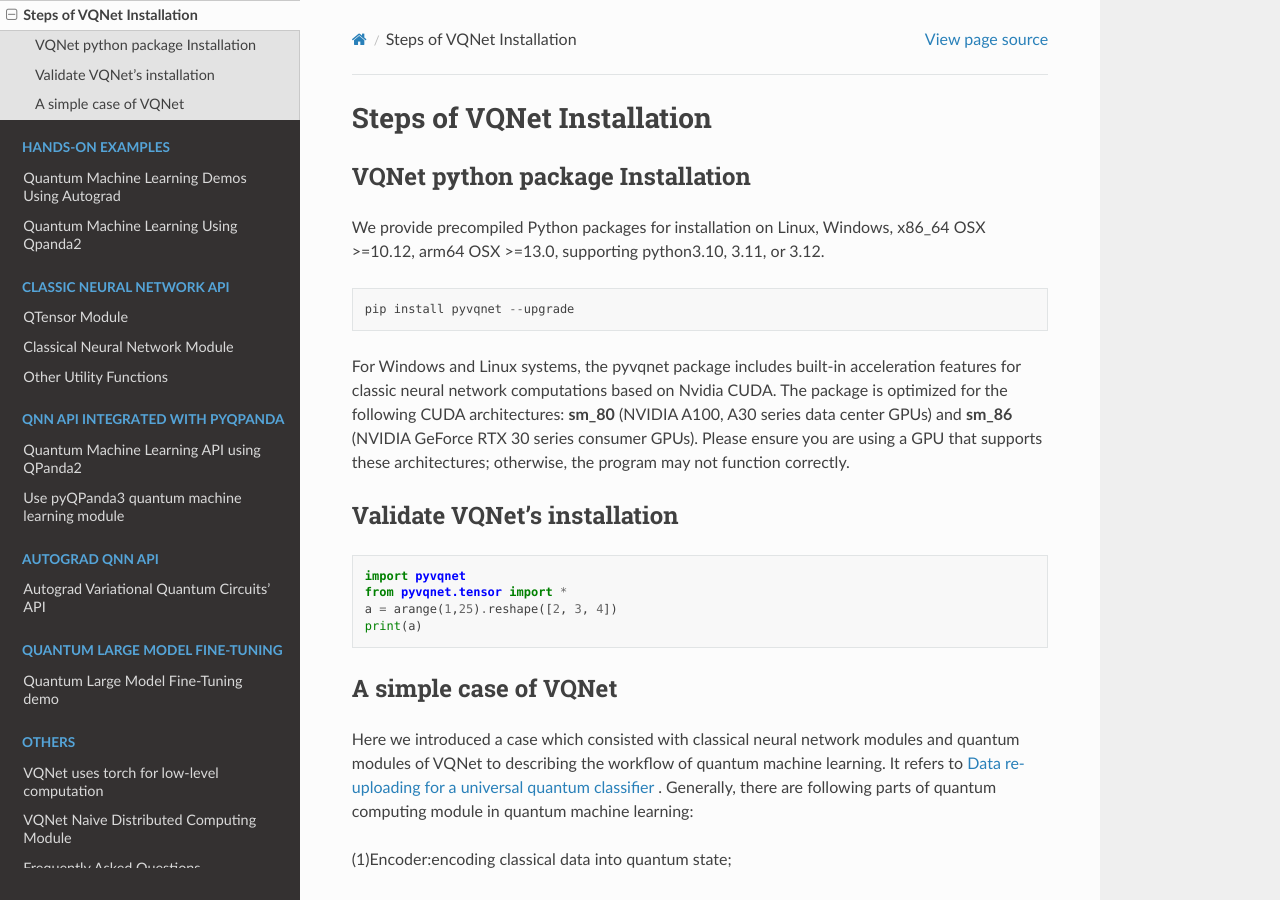
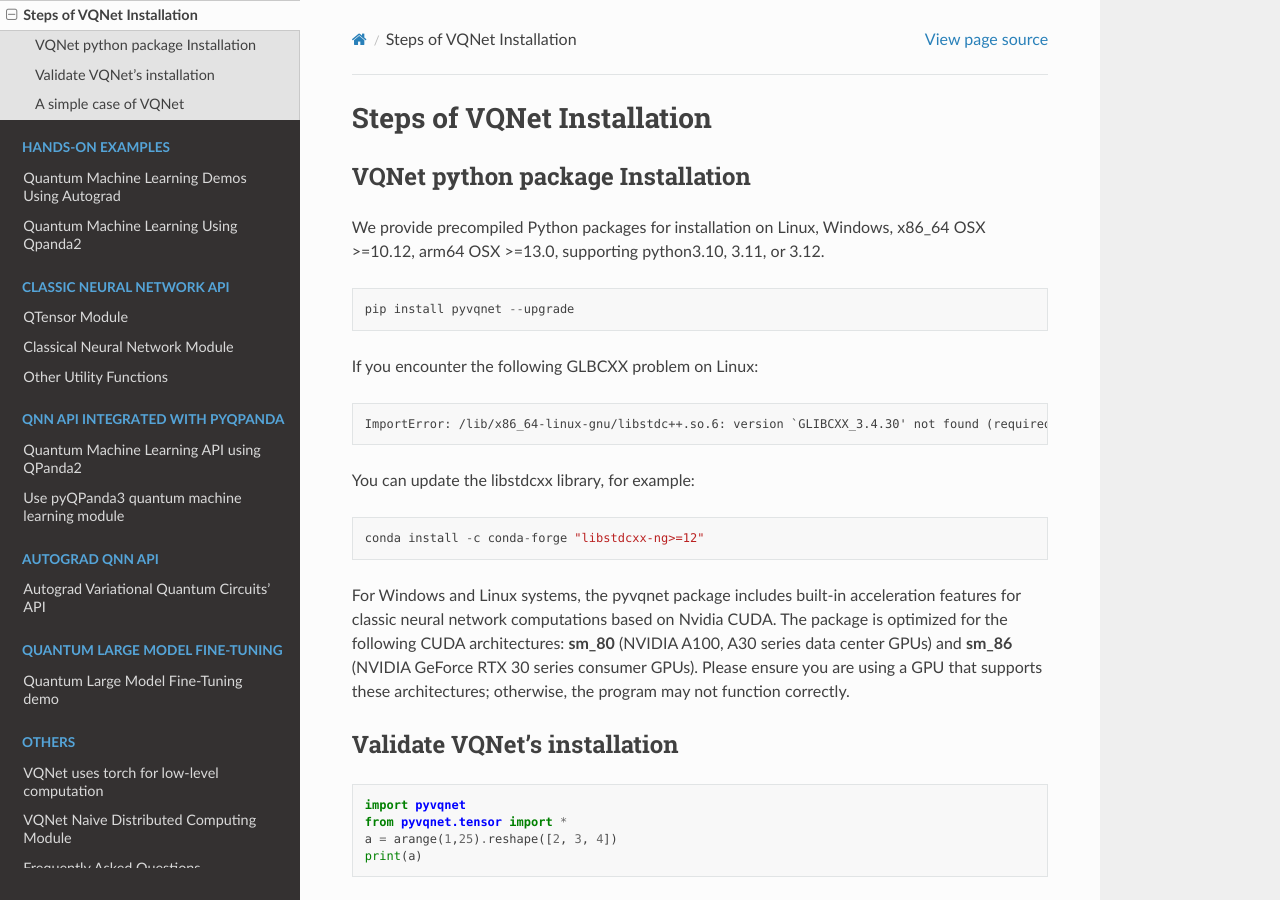
Before and after one commit to OriginQ/VQNET2.0-tutorial-en, a Sphinx documentation site: the page built from source/rst/install.rst, in a window 1280 px wide and 900 px high. Built offline with Sphinx 7.4.7 and the Read the Docs theme 3.1.0, drawn with Linux system fonts in a browser that asks for light colours.

Commit message:
[ref] glibcxx fix doc

```diff
--- a/source/rst/install.rst
+++ b/source/rst/install.rst
@@ -9,6 +9,19 @@
 .. code-block::
 
     pip install pyvqnet --upgrade
+
+
+If you encounter the following GLBCXX problem on Linux:
+
+.. code-block::
+
+    ImportError: /lib/x86_64-linux-gnu/libstdc++.so.6: version `GLIBCXX_3.4.30' not found (required by /home/whc/miniforge3/envs/py310/lib/python3.10/site-packages/pyvqnet/libs/libvqnet.so)
+
+You can update the libstdcxx library, for example:
+
+.. code-block::
+
+    conda install -c conda-forge "libstdcxx-ng>=12"
 
 For Windows and Linux systems, the pyvqnet package includes built-in acceleration features for classic neural network computations based on Nvidia CUDA. The package is optimized for the following CUDA architectures: **sm_80** (NVIDIA A100, A30 series data center GPUs) and **sm_86** (NVIDIA GeForce RTX 30 series consumer GPUs). Please ensure you are using a GPU that supports these architectures; otherwise, the program may not function correctly.
 
```
Also changed, not shown: source/rst/FAQ.rst (+13 -0 lines).
